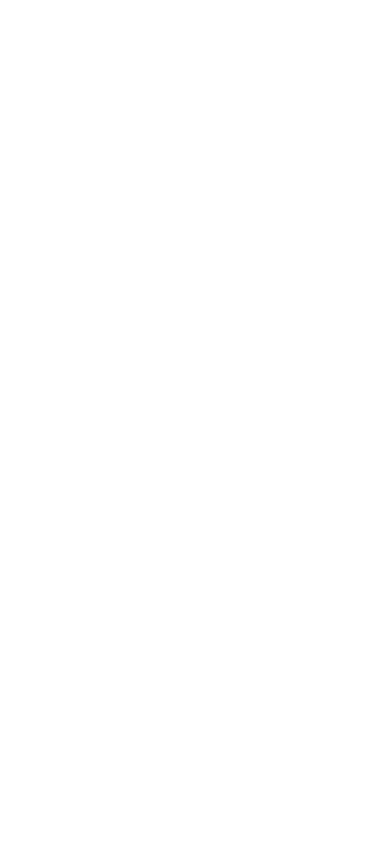
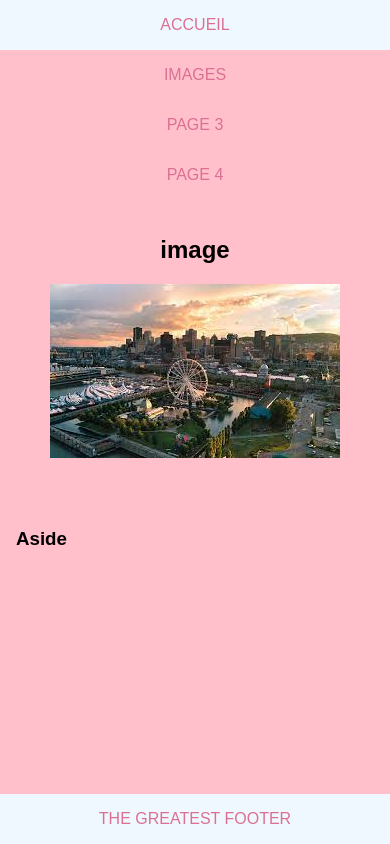
Before and after one commit to Gabi-Tho/website-templates, a plain HTML site: page images.html in a window 390 px wide. Drawn offline with Linux system fonts and the light colour scheme.

Commit message:
responsive images

```diff
--- a/css/style.css
+++ b/css/style.css
@@ -62,6 +62,9 @@ main{
     text-align: justify;
     padding: 1em ;
 }
+.picture-center{
+    text-align: center;
+}
 
 @media screen and (max-width:720px) {
     header{
--- a/images.html
+++ b/images.html
@@ -0,0 +1,43 @@
+<!DOCTYPE html>
+<html lang="en">
+<head>
+    <meta charset="UTF-8">
+    <meta http-equiv="X-UA-Compatible" content="IE=edge">
+    <meta name="viewport" content="width=device-width, initial-scale=1.0">
+    <title>Document</title>
+    <link rel="stylesheet" href="css/style.css">
+</head>
+<body>
+    <div class="container">
+        <header>
+            examen CSS - Gabi
+        </header>
+        <nav>
+            <a href="index.html" role = "menuitem">accueil</a>
+            <a href="images.html" role = "menuitem" class="active">images</a>
+            <a href="#" role = "menuitem">page 3</a>
+            <a href="#" role = "menuitem">page 4</a>
+        </nav>
+        <main>
+            <aside class = "aside">
+                <h3>Aside</h3>
+            </aside>
+            <section class = "section">
+                <div class = "picture-center" >
+                    <h2>image</h2>
+                    <picture>
+                        <source srcset="img/montreal-ptt.jpg" media="(max-width:600px)">
+                        <source srcset="img/montreal-m.jpg" media="(max-width:800px)">
+                        <img src="img/montreal.jpg" alt="montreal">
+                    </picture>
+
+                </div>
+
+            </section>
+        </main>
+        <footer>
+            the greatest footer
+        </footer>
+    </div>
+</body>
+</html>
```
Also changed, not shown: img/montreal-m.jpg (added), img/montreal-ptt.jpg (added), img/montreal.jpg (added).
